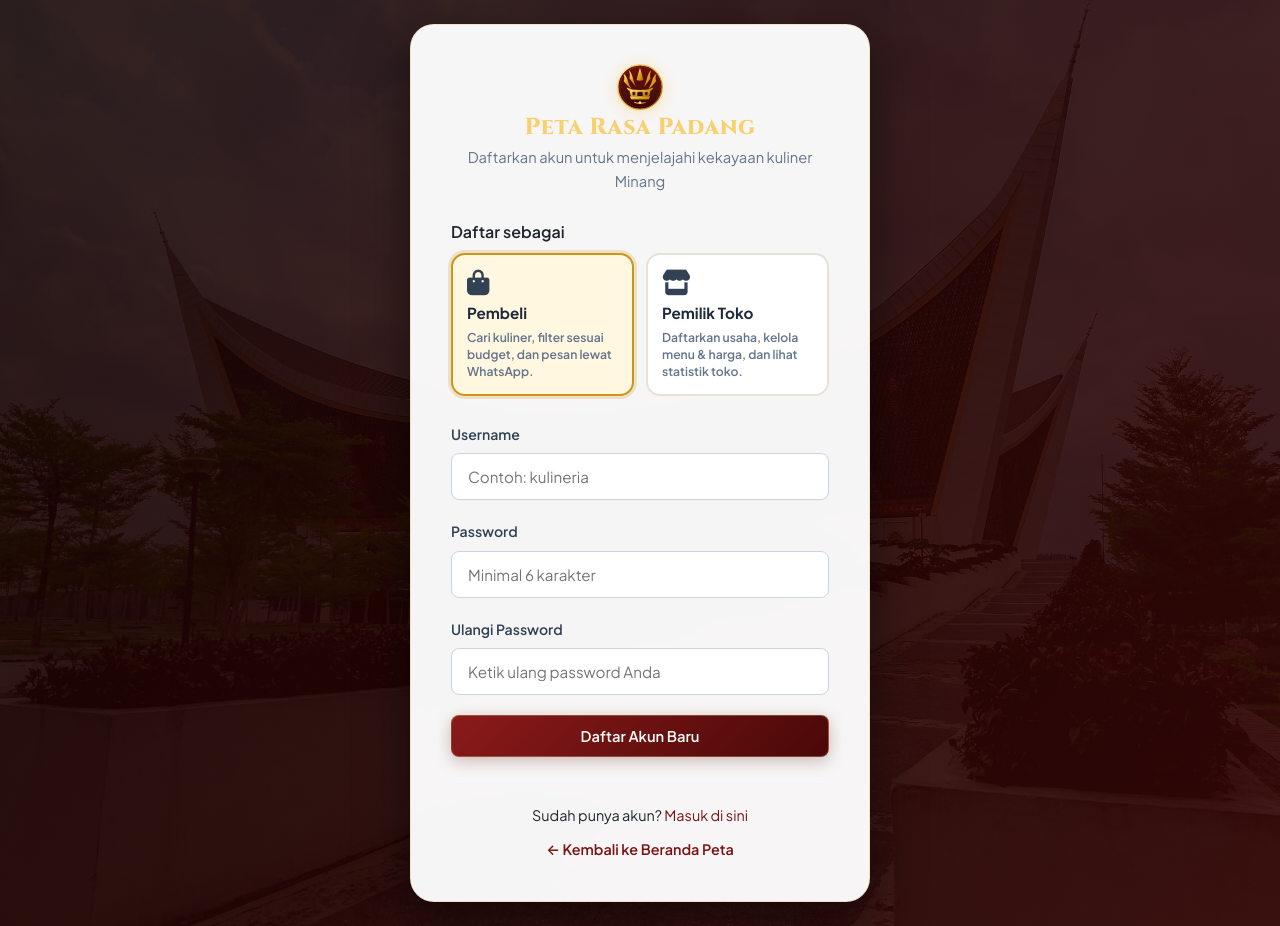
After one commit to Creyzsa/Lomba-Web-UMKM, a PHP site: page /register.php in a window 1280 px wide. The commit adds this page. Run offline with PHP 8.4, Linux system fonts and the light colour scheme.

Commit message:
feat: kembalikan tombol Masuk dan Daftar serta halaman login/register/logout tanpa panel admin

```diff
--- /dev/null
+++ b/kuliner-padang/register.php
@@ -0,0 +1,179 @@
+<?php
+/**
+ * register.php — Pendaftaran Akun Pengguna
+ * Aturan: Prepared statement, password_hash(), pilihan peran pembeli / pemilik toko
+ *
+ * Peran di tabel users.role:
+ *   'user'    = Pembeli       (daftar sendiri)
+ *   'pemilik' = Pemilik toko  (daftar sendiri)
+ *   'admin'   = Admin         (TIDAK bisa dipilih di form; dibuat manual lewat database)
+ *
+ * Jika kolom role bertipe ENUM, jalankan sekali:
+ *   ALTER TABLE users MODIFY role ENUM('admin','pemilik','user') NOT NULL DEFAULT 'user';
+ */
+session_start();
+require_once 'koneksi.php';
+
+// Daftar peran yang boleh dipilih saat mendaftar (whitelist). 'admin' sengaja tidak ada.
+$role_tersedia = [
+    'user'    => ['label' => 'Pembeli',       'ikon' => '<i class="fa-solid fa-bag-shopping"></i>', 'desc' => 'Cari kuliner, filter sesuai budget, dan pesan lewat WhatsApp.'],
+    'pemilik' => ['label' => 'Pemilik Toko',  'ikon' => '<i class="fa-solid fa-store"></i>', 'desc' => 'Daftarkan usaha, kelola menu & harga, dan lihat statistik toko.'],
+];
+
+$error = '';
+$sukses = '';
+$role_dipilih = 'user';
+
+if ($_SERVER['REQUEST_METHOD'] === 'POST') {
+    $username = trim($_POST['username'] ?? '');
+    $password = $_POST['password'] ?? '';
+    $konfirmasi = $_POST['konfirmasi_password'] ?? '';
+    $role_input = $_POST['role'] ?? '';
+
+    if (isset($role_tersedia[$role_input])) {
+        $role_dipilih = $role_input;
+    }
+
+    if (empty($username) || empty($password)) {
+        $error = 'Username dan password wajib diisi!';
+    } elseif (!isset($role_tersedia[$role_input])) {
+        $error = 'Pilih jenis akun: Pembeli atau Pemilik Toko.';
+    } elseif (strlen($username) < 4) {
+        $error = 'Username minimal 4 karakter!';
+    } elseif (strlen($password) < 6) {
+        $error = 'Password minimal 6 karakter!';
+    } elseif ($password !== $konfirmasi) {
+        $error = 'Konfirmasi password tidak cocok!';
+    } else {
+        // Cek apakah username sudah ada
+        $stmt_cek = mysqli_prepare($koneksi, "SELECT id_user FROM users WHERE username = ?");
+        mysqli_stmt_bind_param($stmt_cek, "s", $username);
+        mysqli_stmt_execute($stmt_cek);
+        mysqli_stmt_store_result($stmt_cek);
+
+        if (mysqli_stmt_num_rows($stmt_cek) > 0) {
+            $error = 'Username sudah terdaftar, silakan pilih yang lain.';
+        } else {
+            // Hash password dan insert user baru dengan peran yang dipilih
+            $password_hash = password_hash($password, PASSWORD_DEFAULT);
+
+            $stmt_insert = mysqli_prepare($koneksi, "INSERT INTO users (username, password, role) VALUES (?, ?, ?)");
+            mysqli_stmt_bind_param($stmt_insert, "sss", $username, $password_hash, $role_input);
+
+            if (mysqli_stmt_execute($stmt_insert)) {
+                $sukses = ($role_input === 'pemilik')
+                    ? 'Akun Pemilik Toko berhasil dibuat! Silakan login untuk mendaftarkan usaha kamu.'
+                    : 'Akun Pembeli berhasil dibuat! Silakan login untuk mulai menjelajah kuliner.';
+            } else {
+                error_log('Register gagal: ' . mysqli_error($koneksi));
+                $error = 'Terjadi kesalahan sistem saat mendaftar. Silakan coba lagi.';
+            }
+            mysqli_stmt_close($stmt_insert);
+        }
+        mysqli_stmt_close($stmt_cek);
+    }
+}
+?>
+<!DOCTYPE html>
+<html lang="id">
+<head>
+    <meta charset="UTF-8">
+    <meta name="viewport" content="width=device-width, initial-scale=1.0">
+    <title>Daftar Akun — Peta Rasa Padang</title>
+    <link rel="stylesheet" href="assets/css/style.css">
+    <link rel="preconnect" href="https://fonts.googleapis.com">
+    <link rel="preconnect" href="https://fonts.gstatic.com" crossorigin>
+    <link href="https://fonts.googleapis.com/css2?family=Cinzel:wght@600;700;800&family=Plus+Jakarta+Sans:wght@400;500;600;700&display=swap" rel="stylesheet">
+    <style>
+        /* Pilihan peran */
+        .role-label { display: block; margin-bottom: 8px; font-weight: 600; }
+        .role-options { display: grid; grid-template-columns: 1fr 1fr; gap: 12px; }
+        .role-option { position: relative; }
+        .role-option input {
+            position: absolute; inset: 0; width: 100%; height: 100%;
+            opacity: 0; cursor: pointer; margin: 0;
+        }
+        .role-card {
+            display: flex; flex-direction: column; gap: 4px; height: 100%;
+            padding: 14px; text-align: left;
+            background: #fff; border: 2px solid #e8e2d6; border-radius: 14px;
+            transition: border-color .15s, box-shadow .15s, background .15s;
+        }
+        .role-icon { font-size: 1.6rem; line-height: 1; }
+        .role-name { font-weight: 700; font-size: .95rem; color: #1e293b; }
+        .role-desc { font-size: .76rem; line-height: 1.4; color: #64748b; }
+        .role-option:hover .role-card { border-color: #c9971c; }
+        .role-option input:checked + .role-card {
+            border-color: #c9971c; background: #fff7e0;
+            box-shadow: 0 0 0 3px rgba(201, 151, 28, .22);
+        }
+        .role-option input:focus-visible + .role-card { outline: 3px solid rgba(201, 151, 28, .6); outline-offset: 2px; }
+        @media (max-width: 480px) { .role-options { grid-template-columns: 1fr; } }
+    </style>
+    <link rel="stylesheet" href="https://cdnjs.cloudflare.com/ajax/libs/font-awesome/6.5.1/css/all.min.css">
+</head>
+<body class="auth-page">
+    <div class="auth-container">
+        <div class="auth-card">
+            <div class="auth-header">
+                <a href="index.php" class="brand-link">
+                    <span class="brand-icon"><img src="assets/img/logo-minang.svg" alt="Logo Peta Rasa Padang" style="width:48px;height:48px;"></span>
+                    <h1 class="brand-title">Peta Rasa Padang</h1>
+                </a>
+                <p class="auth-subtitle">Daftarkan akun untuk menjelajahi kekayaan kuliner Minang</p>
+            </div>
+
+            <?php if (!empty($error)): ?>
+                <div class="alert alert-danger"><?= htmlspecialchars($error); ?></div>
+            <?php endif; ?>
+
+            <?php if (!empty($sukses)): ?>
+                <div class="alert alert-success">
+                    <?= htmlspecialchars($sukses); ?>
+                    <a href="login.php" class="alert-link">Klik di sini untuk login</a>
+                </div>
+            <?php endif; ?>
+
+            <form action="register.php" method="POST" class="auth-form">
+                <div class="form-group">
+                    <span class="role-label" id="role-label">Daftar sebagai</span>
+                    <div class="role-options" role="radiogroup" aria-labelledby="role-label">
+                        <?php foreach ($role_tersedia as $kode => $r): ?>
+                            <label class="role-option">
+                                <input type="radio" name="role" value="<?= htmlspecialchars($kode); ?>" <?= $role_dipilih === $kode ? 'checked' : ''; ?> required>
+                                <span class="role-card">
+                                    <span class="role-icon" aria-hidden="true"><?= $r['ikon']; ?></span>
+                                    <span class="role-name"><?= htmlspecialchars($r['label']); ?></span>
+                                    <span class="role-desc"><?= htmlspecialchars($r['desc']); ?></span>
+                                </span>
+                            </label>
+                        <?php endforeach; ?>
+                    </div>
+                </div>
+
+                <div class="form-group">
+                    <label for="username">Username</label>
+                    <input type="text" id="username" name="username" class="form-control" placeholder="Contoh: kulineria" required value="<?= htmlspecialchars($_POST['username'] ?? ''); ?>">
+                </div>
+
+                <div class="form-group">
+                    <label for="password">Password</label>
+                    <input type="password" id="password" name="password" class="form-control" placeholder="Minimal 6 karakter" required>
+                </div>
+
+                <div class="form-group">
+                    <label for="konfirmasi_password">Ulangi Password</label>
+                    <input type="password" id="konfirmasi_password" name="konfirmasi_password" class="form-control" placeholder="Ketik ulang password Anda" required>
+                </div>
+
+                <button type="submit" class="btn btn-primary btn-block">Daftar Akun Baru</button>
+            </form>
+
+            <div class="auth-footer">
+                <p>Sudah punya akun? <a href="login.php">Masuk di sini</a></p>
+                <p><a href="index.php" class="back-home">← Kembali ke Beranda Peta</a></p>
+            </div>
+        </div>
+    </div>
+</body>
+</html>
```
Also changed, not shown: kuliner-padang/login.php (added, +99 -0 lines), kuliner-padang/logout.php (added, +20 -0 lines), kuliner-padang/navbar.php (+10 -0 lines).
